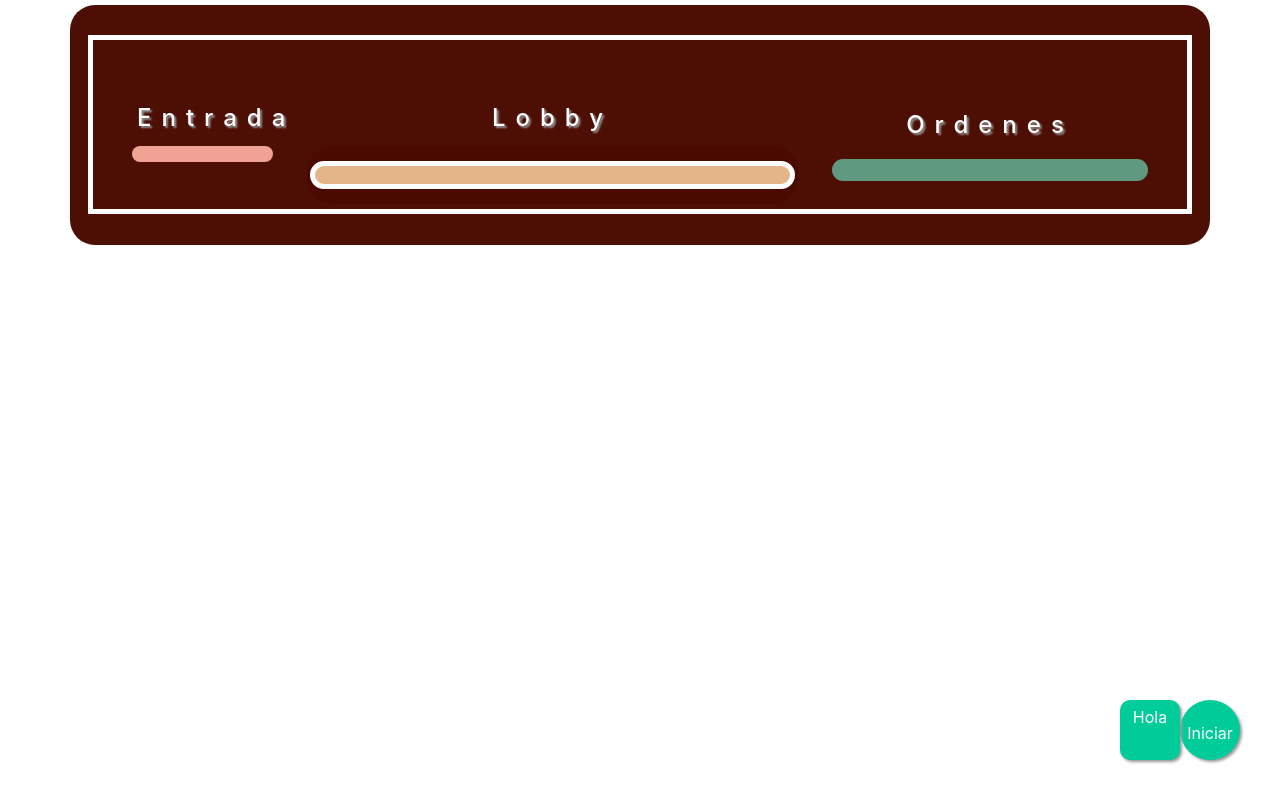
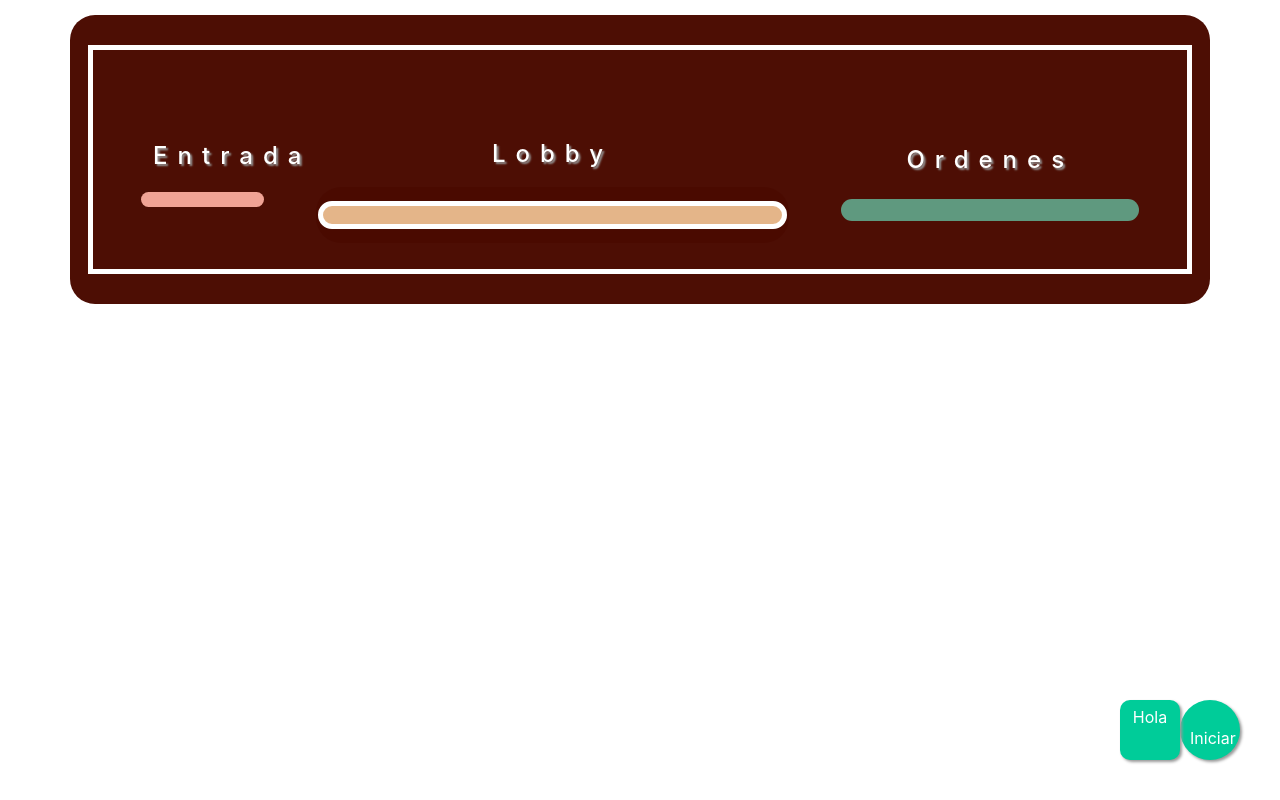
Before and after one commit to FLOTUZ/restaurante-final, a React (Create React App) app: page / in a window 1280 px wide. Built offline with nearby package versions, Linux system fonts and the light colour scheme.

Commit message:
mass css

```diff
--- a/src/App.css
+++ b/src/App.css
@@ -1,5 +1,7 @@
 * {
-
+  border-style: solid;
+  border-width: 5px;
+  border-color: rgba(70, 0, 0, 0);
   text-align: center;
 }
 
@@ -72,11 +74,7 @@
 
 }
 
-div{
-  border-style: solid;
-  border-width: 5px;
-  border-color: rgba(70, 0, 0, 0);
-}
+
 
 h2 {
   color: #ffffff;
@@ -101,7 +99,26 @@ h2 {
   padding-bottom: 2%;
   border-radius: 25px;
   background-color: rgb(228, 181, 137);
+
 }
+#cocinas {
+  background-color: rgba(102, 195, 164, 0.774);
+  color: #ffffff;
+}
+
+
+
+
+
+#door{
+  padding-top: 2%;
+  padding-left: 2%;
+  padding-right: 2%;
+  padding-bottom: 2%;
+  border-radius: 25px;
+}
+
+
 #ordenes {
   padding-top: 2%;
   padding-left: 2%;
@@ -109,7 +126,25 @@ h2 {
   padding-bottom: 2%;
   border-radius: 25px;
 }
-#cocinas {
-  background-color: rgba(102, 195, 164, 0.774);
-  color: #ffffff;
+
+.col-2{
+  padding-top: 2%;
+  padding-left: 2%;
+  padding-right: 2%;
+  padding-bottom: 2%;
+  border-radius: 25px;
 }
+.col-4{
+  padding-top: 2%;
+  padding-left: 2%;
+  padding-right: 2%;
+  padding-bottom: 2%;
+  border-radius: 25px;
+}
+.col-6{
+  padding-top: 2%;
+  padding-left: 2%;
+  padding-right: 2%;
+  padding-bottom: 2%;
+  border-radius: 25px;
+}
--- a/src/App.js
+++ b/src/App.js
@@ -26,7 +26,7 @@ export default function App() {
       <div className="container">
         <div className="row">
           <div className="col-2">
-            <div><h2>Entrada</h2></div>
+            <div id="door"><h2>Entrada</h2></div>
             <div id="entrada" className="container"></div>
           </div>
           <div className="col-6">
```
Also changed, not shown: 1 other file (tests, documents, lock files or other folders).
